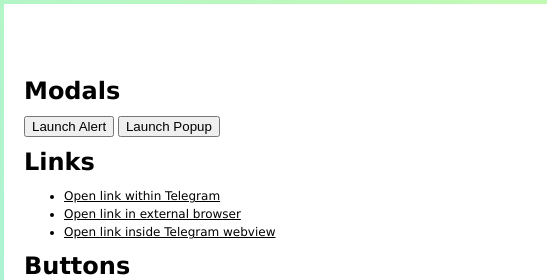
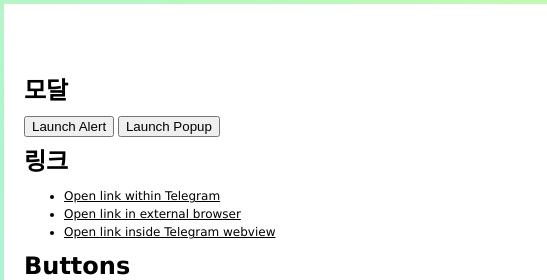
Before and after one commit to araming1022/araming1022.github.io, a plain HTML site: page index.html in a window 1280 px wide. Shown: the top 280 px of the page, 0-547 px from the left. Drawn offline with Linux system fonts and the light colour scheme; a script that the page names is missing.

Commit message:
add index.html

```diff
--- a/index.html
+++ b/index.html
@@ -67,11 +67,11 @@
         <div align="center">
             <a href="https://ton.org/"><img width="48" src="./assets/tapps.png" alt="logo of telegram web apps"></a>
         </div>
-        <h1>Modals</h1>
-        <button onclick="Telegram.WebApp.showAlert('Hello World!');">Launch Alert</button>
+        <h1>모달</h1>
+        <button onclick="Telegram.WebApp.showAlert('Test Page');">Launch Alert</button>
         <button onclick="showPopup();">Launch Popup</button>
 
-        <h1>Links</h1>
+        <h1>링크</h1>
         <ul>
             <li>
                 <a href="javascript:Telegram.WebApp.openTelegramLink('https://t.me/trendingapps');">Open link within Telegram</a>
```
